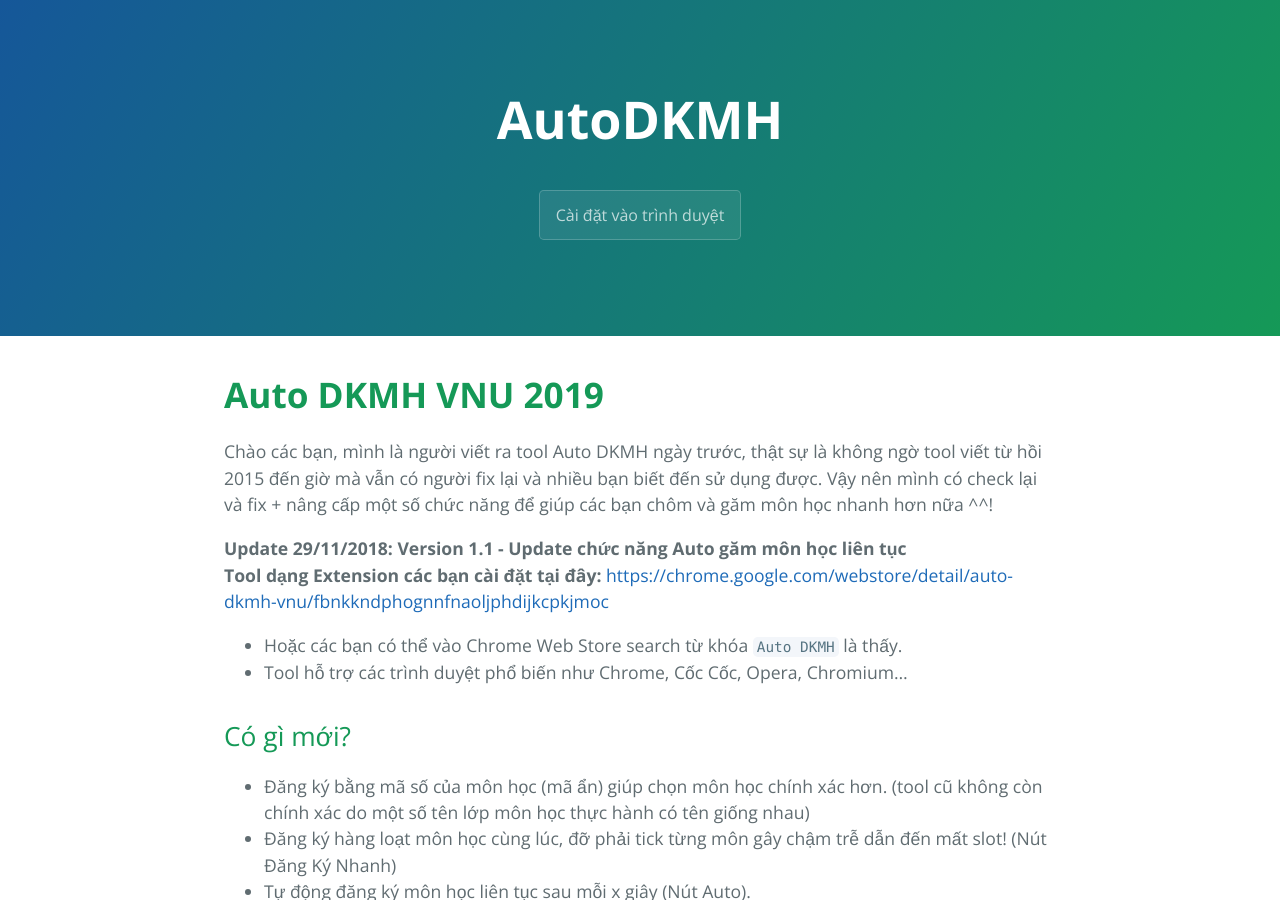
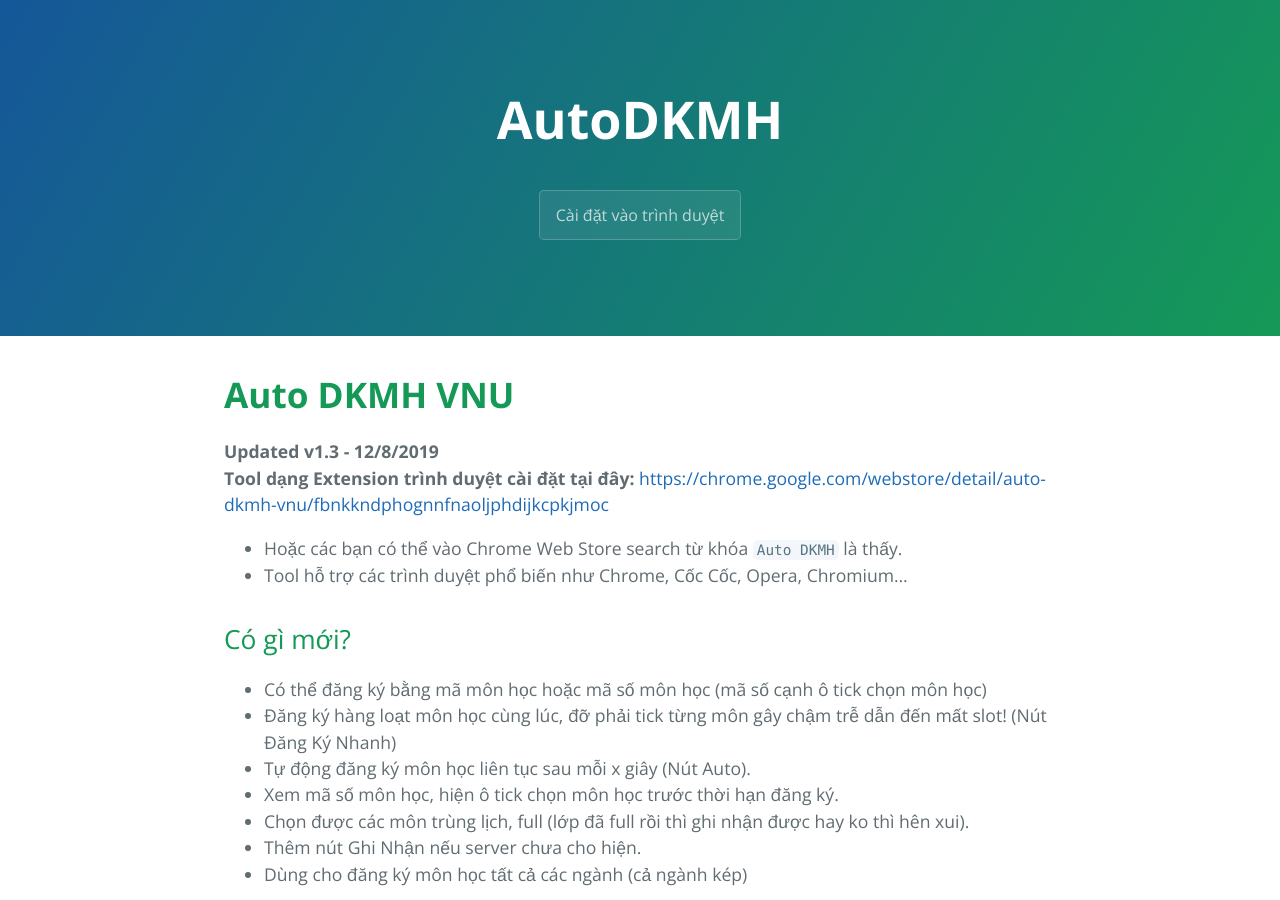
Before and after one commit to duclvz/AutoDKMH, a Jekyll site: the page built from README.md, in a window 1280 px wide and 900 px high. Built offline with Jekyll 4.4.1, drawn with Linux system fonts in a browser that asks for light colours; our own code applies the rules of GitHub Pages for plain Markdown files; the repository's description, which GitHub fills in, is left out; some of the changed text lies outside the part shown.

Commit message:
update v1.3

```diff
--- a/README.md
+++ b/README.md
@@ -1,18 +1,16 @@
-# **Auto DKMH VNU 2019**
+# **Auto DKMH VNU**
 
-Chào các bạn, mình là người viết ra tool Auto DKMH ngày trước, thật sự là không ngờ tool viết từ hồi 2015 đến giờ mà vẫn có người fix lại và nhiều bạn biết đến sử dụng được. Vậy nên mình có check lại và fix + nâng cấp một số chức năng để giúp các bạn chôm và găm môn học nhanh hơn nữa ^^! <br/>
-
-**Update 29/11/2018: Version 1.1 - Update chức năng Auto găm môn học liên tục** <br/>
-**Tool dạng Extension các bạn cài đặt tại đây:** <https://chrome.google.com/webstore/detail/auto-dkmh-vnu/fbnkkndphognnfnaoljphdijkcpkjmoc> <br/>
+**Updated v1.3 - 12/8/2019** <br/>
+**Tool dạng Extension trình duyệt cài đặt tại đây:** <https://chrome.google.com/webstore/detail/auto-dkmh-vnu/fbnkkndphognnfnaoljphdijkcpkjmoc> <br/>
 * Hoặc các bạn có thể vào Chrome Web Store search từ khóa `Auto DKMH` là thấy.
 * Tool hỗ trợ các trình duyệt phổ biến như Chrome, Cốc Cốc, Opera, Chromium... <br/>
 
 Có gì mới?
 -------
-* Đăng ký bằng mã số của môn học (mã ẩn) giúp chọn môn học chính xác hơn. (tool cũ không còn chính xác do một số tên lớp môn học thực hành có tên giống nhau)
+* Có thể đăng ký bằng mã môn học hoặc mã số môn học (mã số cạnh ô tick chọn môn học)
 * Đăng ký hàng loạt môn học cùng lúc, đỡ phải tick từng môn gây chậm trễ dẫn đến mất slot! (Nút Đăng Ký Nhanh)
 * Tự động đăng ký môn học liên tục sau mỗi x giây (Nút Auto).
-* Xem mã số môn học, hiện dấu tick chọn môn học trước thời hạn đăng ký.
+* Xem mã số môn học, hiện ô tick chọn môn học trước thời hạn đăng ký.
 * Chọn được các môn trùng lịch, full (lớp đã full rồi thì ghi nhận được hay ko thì hên xui).
 * Thêm nút Ghi Nhận nếu server chưa cho hiện.
 * Dùng cho đăng ký môn học tất cả các ngành (cả ngành kép)
--- a/_config.yml
+++ b/_config.yml
@@ -4,11 +4,11 @@ defaults:
       path: ""
     values:
       layout: "default"
-      title: "AutoDKMH - Tool tự động đăng ký môn học VNU 2019 v1.1"
+      title: "AutoDKMH - Tool tự động đăng ký môn học VNU v1.3"
       description: "Auto đăng ký môn học liên tục, tốc độ ánh sáng, ko lo thất học"
       url: "https://duclvz.github.io/AutoDKMH"
       image: "https://duclvz.github.io/AutoDKMH/demo.png"
-      date: "2018-12-07T17:52:59.090Z"
+      date: "2019-08-12T17:52:59.090Z"
       fblike: "316524268514389"
       fbcomment: "316524268514389"
       keywords: "auto, auto dkmh, autodkmh, tool dang ky mon hoc, tool dang ky tin chi, dhqg, dhqghn, vnu, auto dkmh vnu"
```
Also changed, not shown: demo.png.
